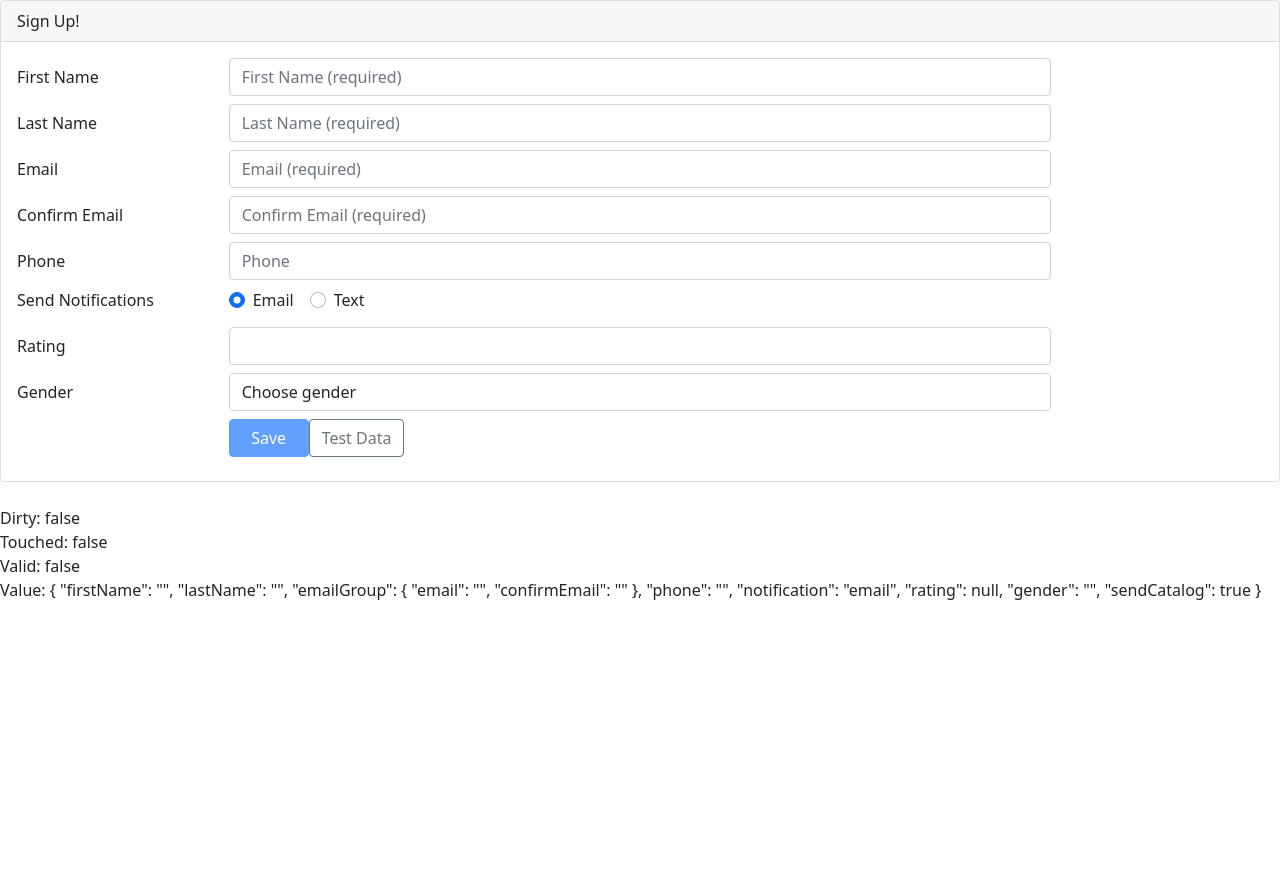
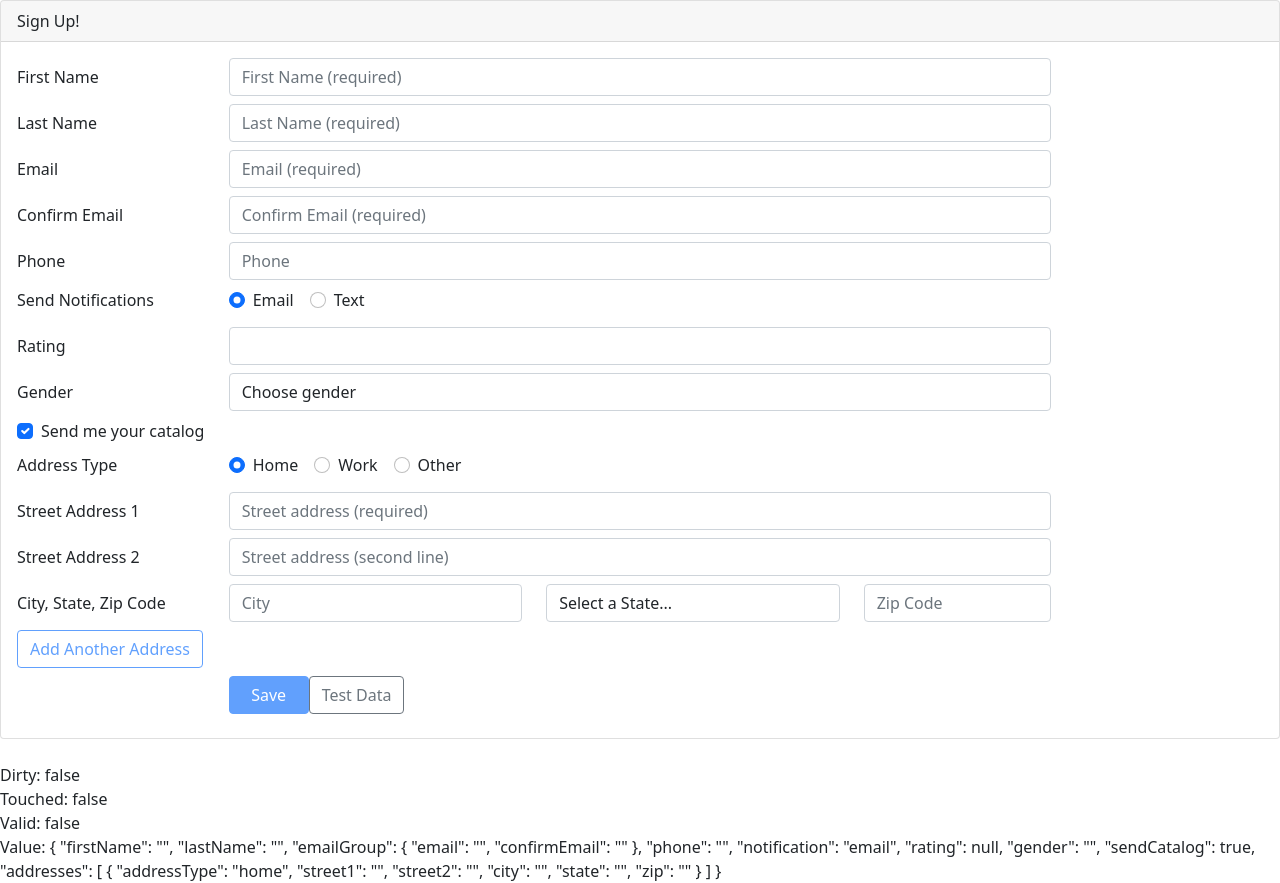
Before and after one commit to MeenalPreetLNG/ReactiveForms, an Angular app: page / in a window 1280 px wide. Before the commit the page ends 800 px from the top, so only its background shows below. Built offline with nearby package versions, Linux system fonts and the light colour scheme.

Commit message:
validation changes
validation changes

```diff
--- a/src/app/customer/customer.component.html
+++ b/src/app/customer/customer.component.html
@@ -60,15 +60,9 @@
                    type="email"
                    placeholder="Email (required)"
                    formControlName="email"
-                   [ngClass]="{'is-invalid': customerForm.get('emailGroup').errors ||
-                   ((customerForm.get('emailGroup.email').touched || customerForm.get('emailGroup.email').dirty) && !customerForm.get('emailGroup.email').valid) }" />
+                   [ngClass]="{'is-invalid': emailMessage }" />
             <span class="invalid-feedback">
-              <span *ngIf="customerForm.get('emailGroup.email').errors?.required">
-                Please enter your email address.
-              </span>
-              <span *ngIf="customerForm.get('emailGroup.email').errors?.email">
-                Please enter a valid email address.
-              </span>
+             {{emailMessage}}
             </span>
           </div>
         </div>
@@ -173,7 +167,7 @@
             </span>
           </div>
         </div>
-<!--
+
         <div class="form-group row mb-2">
           <div class="col-md-8">
             <div class="form-check">
@@ -181,14 +175,18 @@
                 <input class="form-check-input"
                        id="sendCatalogId"
                        type="checkbox"
-                       formControlName="email"
+                       formControlName="sendCatalog"
                        > Send me your catalog
               </label>
             </div>
           </div>
         </div>
 
-        <div *ngIf="customer.sendCatalog">
+        <div *ngIf="customerForm.get('sendCatalog').value">
+          <div formArrayName="addresses">
+
+            <div [formGroupName]="i"
+                 *ngFor="let address of addresses.controls; let i=index">
               <div class="form-group row mb-2">
                 <label class="col-md-2 col-form-label pt-0">Address Type</label>
                 <div class="col-md-8">
@@ -198,8 +196,7 @@
                              id="addressType1Id"
                              type="radio"
                              value="home"
-                         [(ngModel)]="customer.addressType"
-                         name="addressType"> Home
+                             formControlName="addressType"> Home
                     </label>
                   </div>
                   <div class="form-check form-check-inline">
@@ -208,8 +205,7 @@
                              id="addressType1Id"
                              type="radio"
                              value="work"
-                         [(ngModel)]="customer.addressType"
-                         name="addressType"> Work
+                             formControlName="addressType"> Work
                     </label>
                   </div>
                   <div class="form-check form-check-inline">
@@ -218,8 +214,7 @@
                              id="addressType1Id"
                              type="radio"
                              value="other"
-                         [(ngModel)]="customer.addressType"
-                         name="addressType"> Other
+                             formControlName="addressType"> Other
                     </label>
                   </div>
                 </div>
@@ -227,46 +222,50 @@
 
               <div class="form-group row mb-2">
                 <label class="col-md-2 col-form-label"
-                   for="street1Id">Street Address 1</label>
+                       attr.for="{{'street1Id' + i}}">Street Address 1</label>
                 <div class="col-md-8">
                   <input class="form-control"
-                     id="street1Id"
+                         id="{{ 'street1Id' + i }}"
                          type="text"
-                     placeholder="Street address"
-                     [(ngModel)]="customer.street1"
-                     name="street1">
+                         placeholder="Street address (required)"
+                         formControlName="street1"
+                         [ngClass]="{'is-invalid': (address.controls.street1.touched ||
+                                                    address.controls.street1.dirty) &&
+                                                    !address.controls.street1.valid }">
+                  <span class="invalid-feedback">
+                    <span *ngIf="address.controls.street1.errors?.required">
+                      Please enter your street address.
+                    </span>
+                  </span>
                 </div>
               </div>
 
               <div class="form-group row mb-2">
                 <label class="col-md-2 col-form-label"
-                   for="street2Id">Street Address 2</label>
+                       attr.for="{{'street2Id' + i}}">Street Address 2</label>
                 <div class="col-md-8">
                   <input class="form-control"
-                     id="street2Id"
+                         id="{{'street2Id' + i}}"
                          type="text"
                          placeholder="Street address (second line)"
-                     [(ngModel)]="customer.street2"
-                     name="street2">
+                         formControlName="street2">
                 </div>
               </div>
 
               <div class="form-group row mb-2">
                 <label class="col-md-2 col-form-label"
-                   for="cityId">City, State, Zip Code</label>
+                       attr.for="{{'cityId' + i}}">City, State, Zip Code</label>
                 <div class="col-md-3">
                   <input class="form-control"
-                     id="cityId"
+                         id="{{'cityId' + i}}"
                          type="text"
                          placeholder="City"
-                     [(ngModel)]="customer.city"
-                     name="city">
+                         formControlName="city">
                 </div>
                 <div class="col-md-3">
                   <select class="form-control"
-                      id="stateId"
-                      [(ngModel)]="customer.state"
-                      name="state">
+                          id="{{'stateId' + i}}"
+                          formControlName="state">
                     <option value=""
                             disabled
                             selected
@@ -283,14 +282,28 @@
                 </div>
                 <div class="col-md-2">
                   <input class="form-control"
-                     id="zipId"
+                         id="{{'zipId' + i}}"
                          type="number"
                          placeholder="Zip Code"
-                     [(ngModel)]="customer.zip"
-                     name="zip">
+                         formControlName="zip">
                 </div>
               </div>
-        </div> -->
+            </div>
+
+          </div>
+
+          <div class="form-group row mb-2">
+            <div class="col-md-4">
+              <button class="btn btn-outline-primary"
+                      type="button"
+                      [title]="addresses.valid ? 'Add another mailing address' : 'Disabled until the existing address data is valid'"
+                      [disabled]="!addresses.valid"
+                      (click)="addAddress()">
+                Add Another Address
+              </button>
+            </div>
+          </div>
+        </div>
 
         <div class="form-group row mb-2">
           <div class="offset-md-2 col-md-4">
--- a/src/app/customer/customer.component.ts
+++ b/src/app/customer/customer.component.ts
@@ -1,6 +1,7 @@
 import { Component, OnInit } from '@angular/core';
 import { Customer } from './customer';
-import { FormGroup ,FormBuilder, Validators, AbstractControl, ValidatorFn} from '@angular/forms';
+import { FormGroup ,FormBuilder, Validators, AbstractControl, ValidatorFn, FormArray} from '@angular/forms';
+import { debounceTime } from 'rxjs/operators';
 
 function emailMatcher(c: AbstractControl): { [key: string]: boolean } | null {
   const emailControl = c.get('email');
@@ -34,6 +35,16 @@ export class CustomerComponent implements OnInit {
   customerForm!: FormGroup;
   genders: any = ['Male', 'Female', 'Other']
   customer = new Customer();
+  emailMessage! : string;
+
+  get addresses(): FormArray {
+    return this.customerForm.get('addresses') as FormArray;
+  }
+
+  private validationMessages : {[key:string]: string}  = {
+    required: 'Please enter your email address.',
+    email: 'Please enter a valid email address.'
+  };
 
   constructor(private fb : FormBuilder) { }
 
@@ -49,18 +60,50 @@ export class CustomerComponent implements OnInit {
       notification :'email',
       rating : [null, ratingRange(1, 5)],
       gender :['', [Validators.required]],
-      sendCatalog:true
+      sendCatalog:true,
+      addresses: this.fb.array([this.buildAddress()])
     });
 
     this.customerForm.get('notification')?.valueChanges.subscribe(
       value=> this.setNotification(value)
     )
 
+ const emailControl = this.customerForm.get('emailGroup.email');
+    emailControl?.valueChanges.pipe(
+      debounceTime(1000)
+    ).subscribe(
+      value => this.setMessage(emailControl)
+    );
+
+  }
+
+  addAddress(): void {
+    this.addresses.push(this.buildAddress());
+  }
+
+  buildAddress(): FormGroup {
+    return this.fb.group({
+      addressType: 'home',
+      street1: ['', Validators.required],
+      street2: '',
+      city: '',
+      state: '',
+      zip: ''
+    });
   }
 
   save(): void {
     console.log(this.customerForm);
     console.log('Saved: ' + JSON.stringify(this.customerForm?.value));
+  }
+
+
+  setMessage(c: AbstractControl): void {
+    this.emailMessage = '';
+    if ((c.touched || c.dirty) && c.errors) {
+      this.emailMessage = Object.keys(c.errors).map(
+        key => this.validationMessages[key]).join(' ');
+    }
   }
 
   populateTestData() :void{
```
Lines whose indentation alone changed are shown as unchanged.
